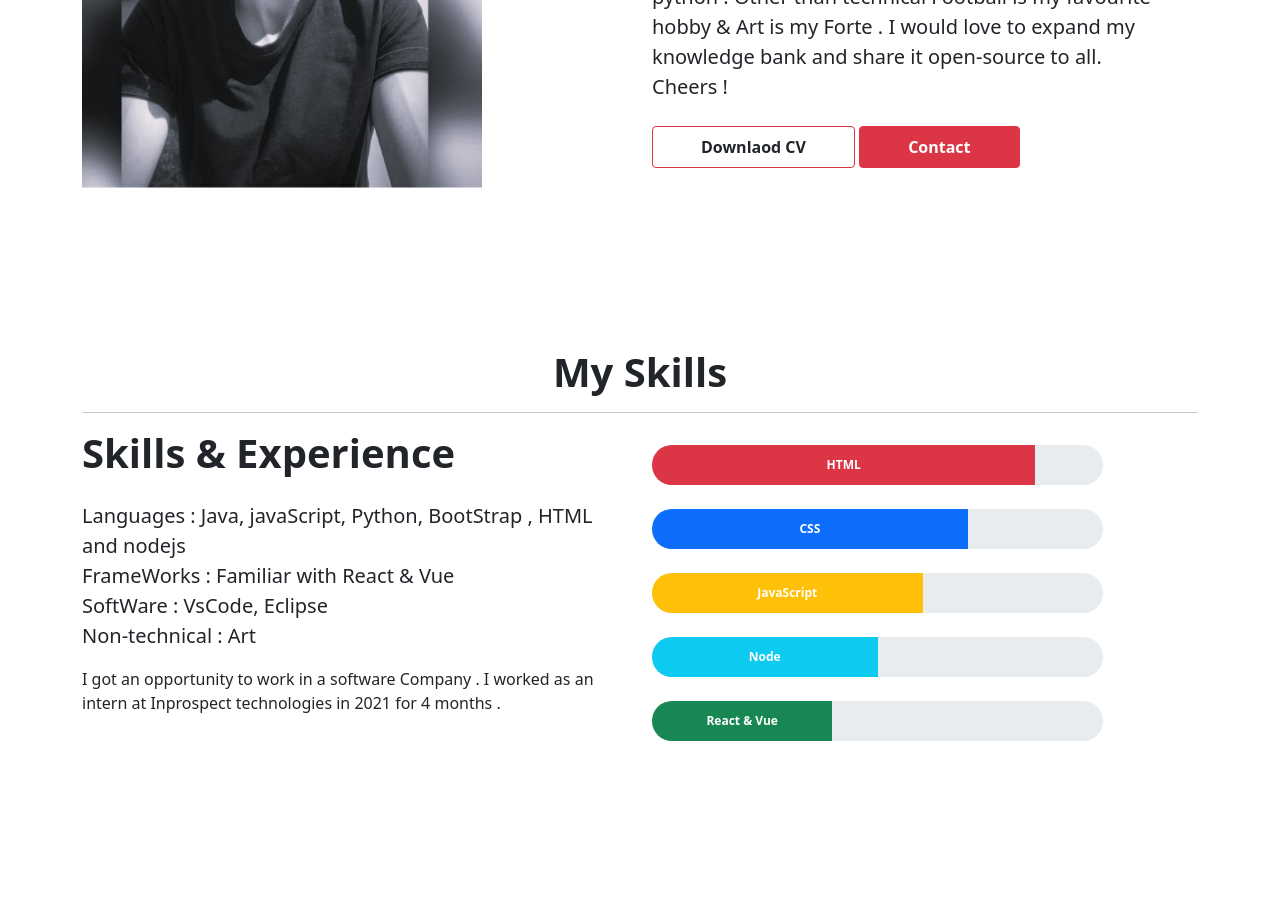
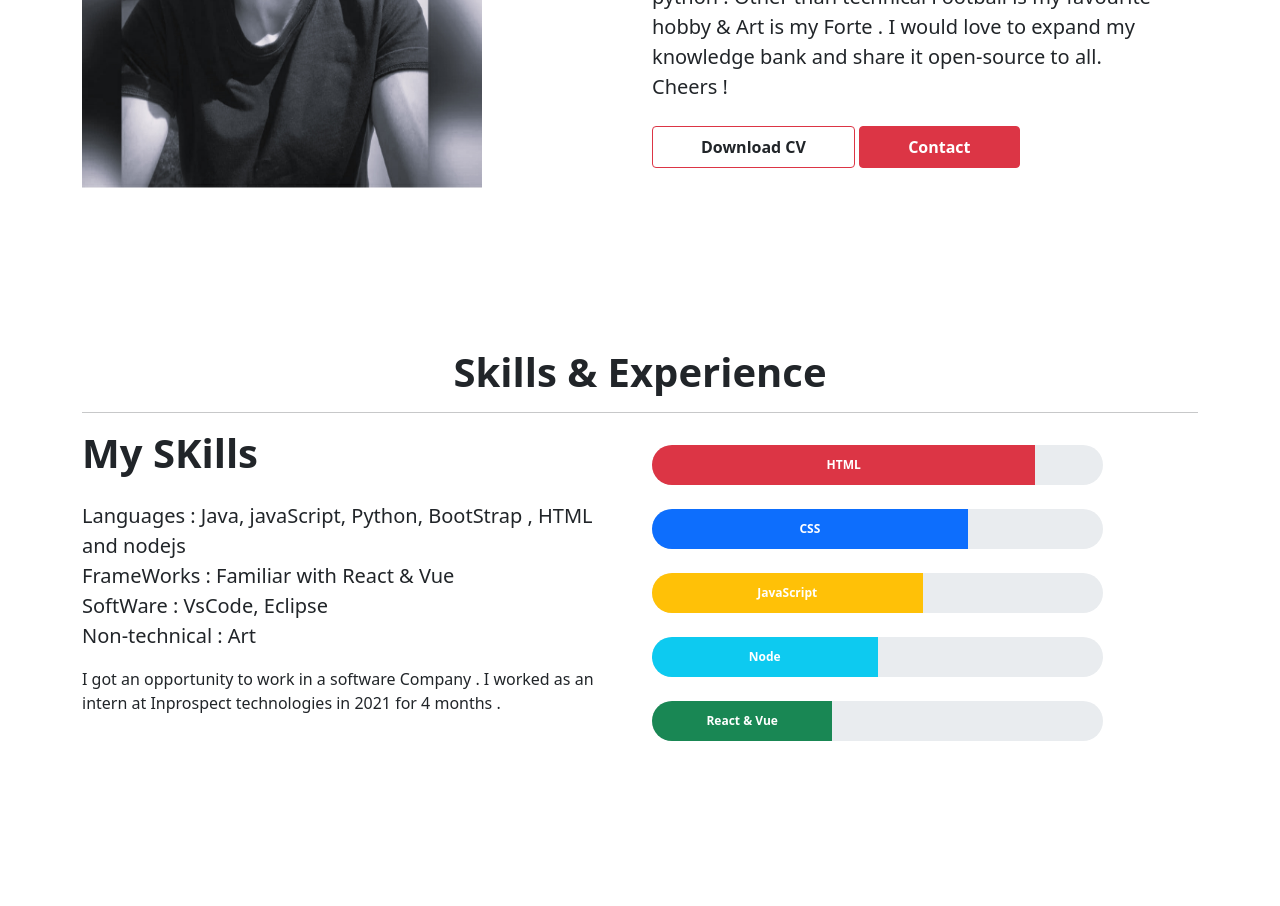
Before and after one commit to Smarty6452/MyPortfolio, a plain HTML site: page index.html in a window 1280 px wide. Shown: the part 1120-2026 px from the top of the page. Drawn offline with nearby package versions, Linux system fonts and the light colour scheme.

Commit message:
update index.html

```diff
--- a/index.html
+++ b/index.html
@@ -155,7 +155,7 @@
                   href="./Resume/Rohit's Resume.pdf"
                   target="_blank"
                 >
-                  Downlaod CV
+                  Download CV
                 </a>
               </button>
               <button class="btn btn-danger text-white fw-bold px-5 py-2">
@@ -173,13 +173,13 @@
       <div class="container my-5 py-5">
         <div class="row">
           <div class="col-12">
-            <h1 class="fw-bold text-center">My Skills</h1>
+            <h1 class="fw-bold text-center">Skills & Experience</h1>
             <hr />
           </div>
         </div>
         <div class="row">
           <div class="col-md-6">
-            <h1 class="fw-bold mb-4">Skills & Experience</h1>
+            <h1 class="fw-bold mb-4">My SKills </h1>
             <p class="lead">
               Languages : Java, javaScript, Python, BootStrap , HTML and nodejs
               <br />
```
